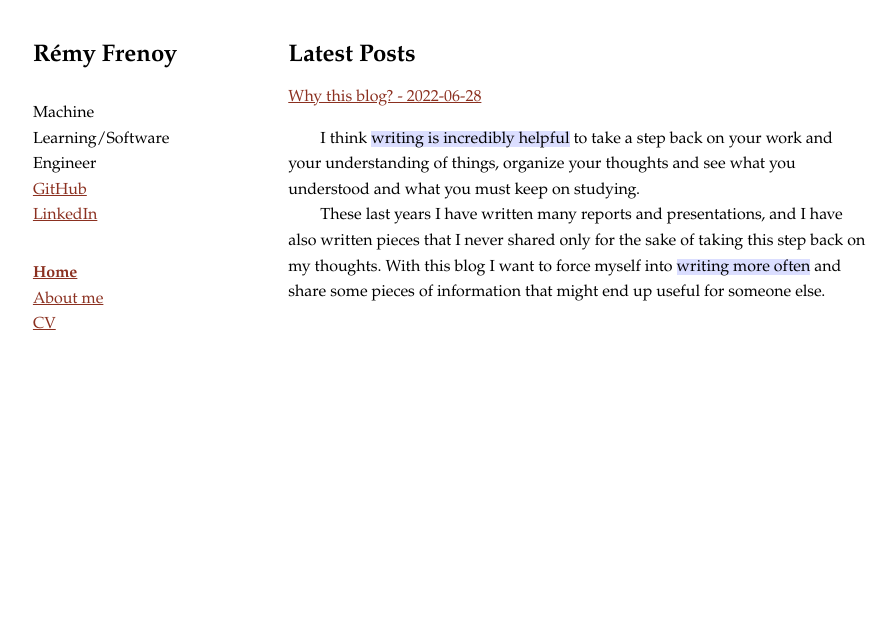
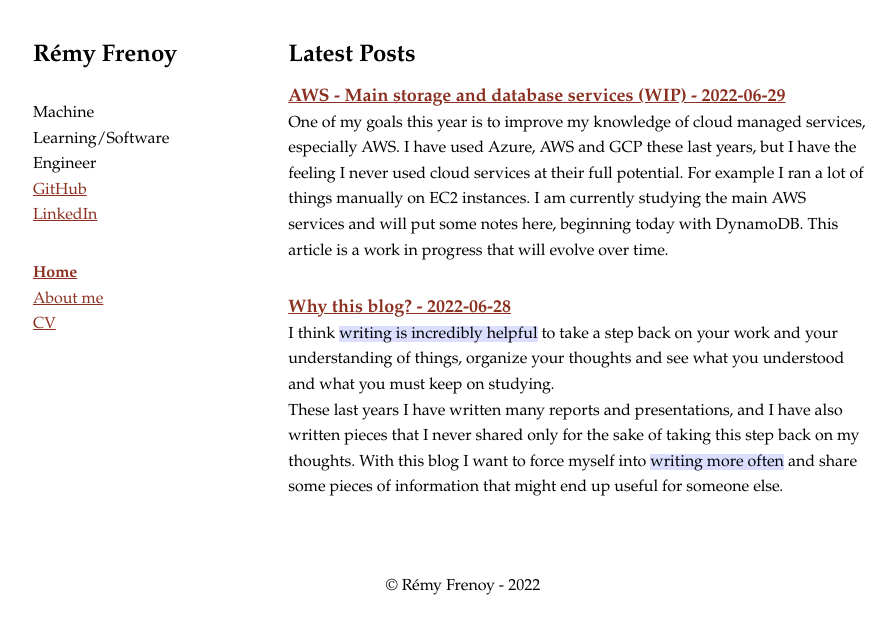
Before and after one commit to rfrenoy/rfrenoy.github.io, a Jekyll site: the page built from index.html, in a window 1280 px wide. Shown: the top 634 px of the page, without its empty margins (177-1073 px from the left). Built offline with Jekyll 4.4.1, drawn with Linux system fonts in a browser that asks for light colours; nearby versions of some CDN libraries.

Commit message:
add aws storage and database post

```diff
--- a/_layouts/default.html
+++ b/_layouts/default.html
@@ -26,9 +26,9 @@
                 {{ content }}
             </main>
         </div>
-        <footer></footer>
     </div>
-
 </body>
 
+<footer>&copy; Rémy Frenoy - 2022</footer>
+
 </html>
--- a/_layouts/post.html
+++ b/_layouts/post.html
@@ -3,5 +3,6 @@
 ---
 <h2>{{ page.title }}</h1>
 <!-- <p>{{ page.date | date_to_string }} - {{ page.author }}</p> -->
-
+<section class="post">
 {{ content }}
+</section>
--- /dev/null
+++ b/_posts/2022-06-29-aws-main-storage-services.markdown
@@ -0,0 +1,50 @@
+---
+layout: post
+title:  AWS - Main storage and database services (WIP)
+date:   2022-06-29
+categories: database, cloud, AWS
+excerpt_separator: <!-- excerpt-end -->
+---
+<p>One of my goals this year is to improve my knowledge of cloud managed services, especially AWS. I have used Azure, AWS and GCP these last years, but I have the feeling I never used cloud services at their full potential. For example I ran a lot of things manually on EC2 instances. I am currently studying the main AWS services and will put some notes here, beginning today with DynamoDB. This article is a work in progress that will evolve over time.</p>
+
+<!-- excerpt-end -->
+<i>Disclaimer: This list of services is not exhaustive, nor are the information for each service.</i>
+
+<h2>DynamoDB</h2>
+<p>DynamoDB is basically a distributed B-tree data structure. It is a key-value database, which means you won't be able to run complex queries over DynamoDB the same way you would with a relational database. You will have to fetch all necessary data and run your query on the application side. You will run your requests farther away from your data than you would with a relational database. However, DynamoDB offers interesting guarantees:</p>
+<ul>
+    <li>it offers <em>low read/write latency</em>,</li>
+    <li>you can choose between <em>eventually consistent or strongly consistent reads</em> (at the cost of increased latency, default is eventually consistent read),</li>
+    <li>you can use <em>global or local secondary indexes</em> (for more info about global and local secondary indexes, see for example <a href="https://www.amazon.fr/dp/B06XPJML5D/ref=dp-kindle-redirect?_encoding=UTF8&btkr=1">Designing Data-Intensive Applications by M. Kleppmann</a> p. 206-210).</li>
+</ul>
+
+Hence it is an option to consider if you have high I/O and no need for relational features.
+
+<h3>Billing</h3>
+
+<p>One of the things to think about when using DynamoDB is whether to use the <em>on-demand pricing or the provisioned pricing</em>. The <em>on-demand pricing is much more expensive</em> (around 6 to 7 times the provisioned pricing at the time I am writing). However <em>on-demand pricing is very practical</em>, you do not have to know in advance how many requests you will have to serve, you do not have to monitor and make sure you have provisioned what you need. A simple heuristic would be to <em>start with on-demand</em> to put things in place and see how it works, quickly build tools to monitor your needs, and once you have a fair understanding of your requirements, <em>switch to provisioned capacity</em>.</p>
+
+<h3>Useful resources</h3>
+<a href="https://www.aws.training/Details/Curriculum?id=65583&redirect=false">AWS DynamoDB training course</a>
+
+<h2>Relational Database Service (RDS)</h2>
+<p>RDS is a managed service to operate <em>relational databases on the cloud</em>. It supports Online Transaction Processing (OLTP) and supports the main database engines such as MySQL, MariaDB or PostgreSQL. RDS provides many services such as <em>automatic failover</em>, <em>read replicas</em> and <em>multi-availability zones deployments</em>. RDS instances can be scaled up (compute and storage), however storage cannot be scaled down. RDS instances rely on <a href="https://aws.amazon.com/fr/ebs/">EBS (Elastic Blob Store)</a>.You can use GP2 (General Purpose SSD) for most usage (up to 3000 I/O operations per second) and provisioned IOPS for intensive workloads.</p>
+
+<h2>Aurora</h2>
+<p>Aurora is an <em>AWS proprietary database</em>. It is fully managed and offers features such as replication and failover. There are two types of replication: Aurora replication and MySQL read replication. Both are asynchronous, Aurora replication is in-region (vs cross-region for MySQL replication), Aurora offers automated failover and limited replication latency (milliseconds) when MySQL replication has medium latency (seconds), meaning that in case of failover Aurora replicas promoted as master should suffer less data loss.</p>
+<p>Aurora offers a <em>multi-master</em> feature to scale writes. I did not get into the details of how they handle concurrent writes, as it is one of the biggest challenges with multi-master. Still it is good to know and I will study this deeper in case I face a case with high loads or peaks of write requests.</p>
+
+<h3>RDS vs Aurora</h3>
+<p>Aurora offers more features and performance. Hence it is more suited for high workloads. The expected downside being that it is more expensive than RDS. For a more detailed comparison between the two see <a href="https://medium.com/awesome-cloud/aws-difference-between-amazon-aurora-and-amazon-rds-comparison-aws-aurora-vs-aws-rds-databases-60a69dbec41f">this article</a>.</p>
+
+<h2>Simple Storage Service (S3)</h2>
+<p>S3 can be seen as a persisted hash table in the cloud with values being any piece of data <em>up to 5TB</em> (however the largest object that can be uploaded in a single PUT is 5GB). It is considered one of the cheapest ways to store data, especially if you take into account the redundancy you get by using S3. S3 is <em>durable</em>, <em>highly available</em>, <em>infinitely scalable</em>. On the other hand <em>S3 may not be your preferred solution if you have high latency requirements.</em> S3 automatically replicates the stored objects over multiple devices across multiple availability zones in an Amazon S3 region. S3 updates are atomic (you either get the old or the new object), and <em>S3 provides read after write consistency</em>. In terms of scaling, S3 can achieve 3500 PUT/POST/DELETE and 5500 GET requests per second per prefix in a bucket.</p>
+
+<h3>Billing</h3>
+<p>We previously said S3 may be the cheapest way to store data. However, you must remember <em>you are also charged by requests</em>. This could lead to seriously rethinking your use of S3, but should not be an issue if you do not have very high request frequency (at least millions of requests a day).</p>
+
+<h2>Redshift</h2>
+Redshift is AWS managed database service for <em>Online Analytics Processing</em>. It works as a cluster and is able to scale to PBs of data. In the same fashion as classic OLAP solutions, Redshift takes advantage of columnar data storage (as opposed to row data storage for OLTP databases, see chapter 3 of <a href="https://www.amazon.fr/dp/B06XPJML5D/ref=dp-kindle-redirect?_encoding=UTF8&btkr=1">Designing Data-Intensive Applications by M. Kleppmann</a> for a refresher). It also heavily relies on data compression and parallel processing. As Redshift relies on EC2 instances, you can scale up by increasing the computing power and storage of your instances or scale out by adding more instances. Redshift only works in <em>one availability zone</em> but can restore snapshots in other zones. Redshift stores two copies of data in addition to the original: one replica on compute nodes (a Redshift cluster is composed of a leader node and compute nodes) and one on S3. It provides continuous backup and backups are by default kept one day (it can be configured to be kept up to 35 days).
+
+<h3>Billing</h3>
+Redshift is billed based on computing time, backup storage and data transfer.
--- a/_sass/main.scss
+++ b/_sass/main.scss
@@ -23,8 +23,28 @@
 }
 
 /* Actual CSS */
+
+img {
+    width: 100%;
+    height: 100%;
+}
+
+html, body {
+    height: 100%;
+}
+
 body {
     font-family: "palatino", "Georgia", "Times New Roman", serif;
+    display: flex;
+    flex-direction: column;
+    flex-grow: 1;
+}
+
+footer {
+    margin-top: auto;
+    display: flex;
+    justify-content: center;
+    padding: 0 1.875rem 1.25rem;
 }
 
 header {
@@ -55,10 +75,6 @@
     color: rgb(139, 48, 32);
 }
 
-a:hover {
-    font-weight: bold;
-}
-
 .main_container {
     /* border: 1px solid black; */
     padding: 2% 5% 2% 5%;
@@ -66,7 +82,7 @@
 }
 
 .main_container p {
-    text-indent: 2rem;
+    text-indent: 0rem;
 }
 
 .blog_excerpt {
@@ -92,7 +108,17 @@
 }
 
 .main_container h2:not(:first-child) {
+    margin-top: 2rem;
+}
+
+.main_container h3 {
+    font-size: large;
+    font-weight: bold;
     margin-top: 1rem;
+}
+
+.post p:not(:last-child) {
+    margin-bottom: 1rem;
 }
 
 .news > ul > li {
@@ -134,10 +160,6 @@
     margin-bottom: 2rem;
 }
 
-h3 {
-    margin-bottom: 1rem;
-}
-
 i {
     font-style: italic;
 }
@@ -149,3 +171,7 @@
 strong {
     font-weight: bold;
 }
+
+ul {
+    list-style: inside;
+}
```
Also changed, not shown: _posts/2022-06-28-why-this-blog.markdown (renamed from _posts/2022-06-28-why-this-blog copy.markdown).
